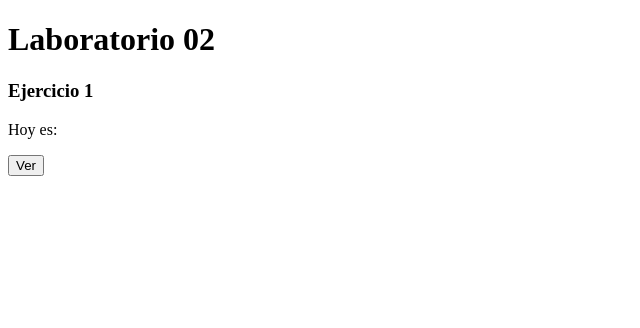
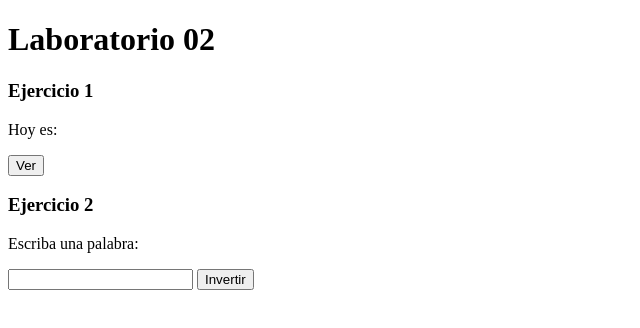
Before and after one commit to LuisArocutipa/pwebLab02, a plain HTML site: page index.html in a window 1280 px wide. Shown: the whole page, without its empty margins (0-640 px from the left). Drawn offline with Linux system fonts and the light colour scheme.

Commit message:
Se creó una nueva función para el segundo ejercicio

```diff
--- a/Ejercicios.js
+++ b/Ejercicios.js
@@ -4,3 +4,10 @@ function verDia(){
     console.log(dia)
     document.getElementById("ejercicio1").innerHTML = dias[dia];
 }
+function invertir(){
+    var palabra = document.getElementById("formulario").value;
+    var inversa = "";
+    for(var i = palabra.length; i >= 0; i--)
+        inversa += palabra.charAt(i);
+    document.getElementById("ejercicio2").innerHTML = inversa;
+}
--- a/index.html
+++ b/index.html
@@ -11,5 +11,11 @@
     <p>Hoy es:</p>
     <p id="ejercicio1"></p>
     <input type="submit" value="Ver" onclick="verDia()">
+    <br>
+    <h3>Ejercicio 2</h3>
+    <p>Escriba una palabra:</p>
+    <input type="text" id="formulario">
+    <input type="submit" value="Invertir" onclick="invertir()">
+    <p id="ejercicio2"></p>
 </body>
 </html>
```
